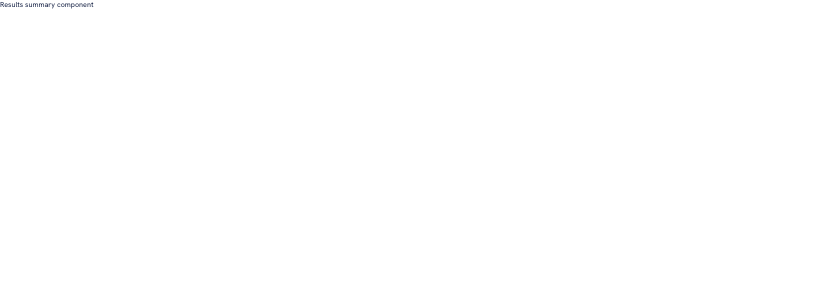
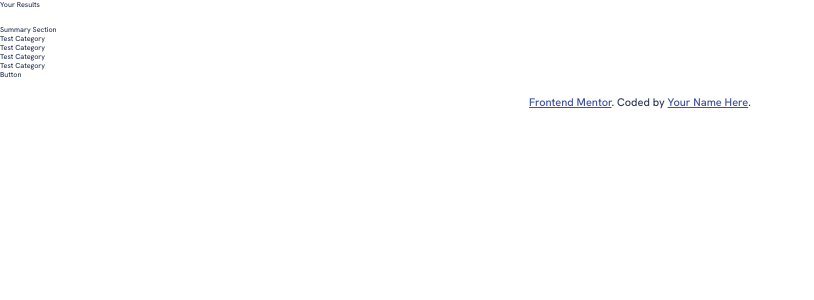
Before and after one commit to pkthunder87/results-summary, a React (Vite) app: page / in a window 1280 px wide. Shown: the top 300 px of the page, without its empty margins (0-814 px from the left). Built offline with nearby package versions, Linux system fonts and the light colour scheme.

Commit message:
Feat: Add initial components and layout

```diff
--- a/index.html
+++ b/index.html
@@ -18,7 +18,7 @@
       rel="stylesheet"
     />
 
-    <title>Results Summary Component</title>
+    <title>Frontend Mentor | Results summary component</title>
   </head>
   <body>
     <div id="root"></div>
--- a/src/App.jsx
+++ b/src/App.jsx
@@ -1,7 +1,17 @@
+import AppLayout from "./components/AppLayout";
+import Attribution from "./components/Attribution";
+import Results from "./components/Results";
+import Summary from "./components/Summary";
 import "./sass/main.scss";
 
 function App() {
-  return <div>Results summary component</div>;
+  return (
+    <AppLayout>
+      <Results />
+      <Summary />
+      <Attribution />
+    </AppLayout>
+  );
 }
 
 export default App;
--- /dev/null
+++ b/src/components/AppLayout.jsx
@@ -0,0 +1,5 @@
+function AppLayout({ children }) {
+  return <main className="app-layout">{children}</main>;
+}
+
+export default AppLayout;
--- /dev/null
+++ b/src/components/Attribution.jsx
@@ -0,0 +1,12 @@
+function Attribution() {
+  return (
+    <div className="attribution">
+      <a href="https://www.frontendmentor.io/challenges/results-summary-component-CE_K6s0maV">
+        Frontend Mentor
+      </a>
+      . Coded by <a href="#">Your Name Here</a>.
+    </div>
+  );
+}
+
+export default Attribution;
--- /dev/null
+++ b/src/components/Button.jsx
@@ -0,0 +1,5 @@
+function Button() {
+  return <div>Button</div>;
+}
+
+export default Button;
--- /dev/null
+++ b/src/components/Results.jsx
@@ -0,0 +1,5 @@
+function Results() {
+  return <section className="results">Your Results</section>;
+}
+
+export default Results;
--- /dev/null
+++ b/src/components/Summary.jsx
@@ -0,0 +1,17 @@
+import Button from "./Button";
+import TestCategory from "./TestCategory";
+
+function Summary() {
+  return (
+    <section className="summary">
+      <p>Summary Section</p>
+      <TestCategory />
+      <TestCategory />
+      <TestCategory />
+      <TestCategory />
+      <Button />
+    </section>
+  );
+}
+
+export default Summary;
--- /dev/null
+++ b/src/components/TestCategory.jsx
@@ -0,0 +1,5 @@
+function TestCategory() {
+  return <div>Test Category</div>;
+}
+
+export default TestCategory;
--- a/src/sass/_layout.scss
+++ b/src/sass/_layout.scss
@@ -15,3 +15,9 @@
 .attribution a {
   color: hsl(228, 45%, 44%);
 }
+
+.app-layout {
+  display: flex;
+  flex-direction: column;
+  gap: 4rem;
+}
```
Also changed, not shown: .eslintrc.cjs.
